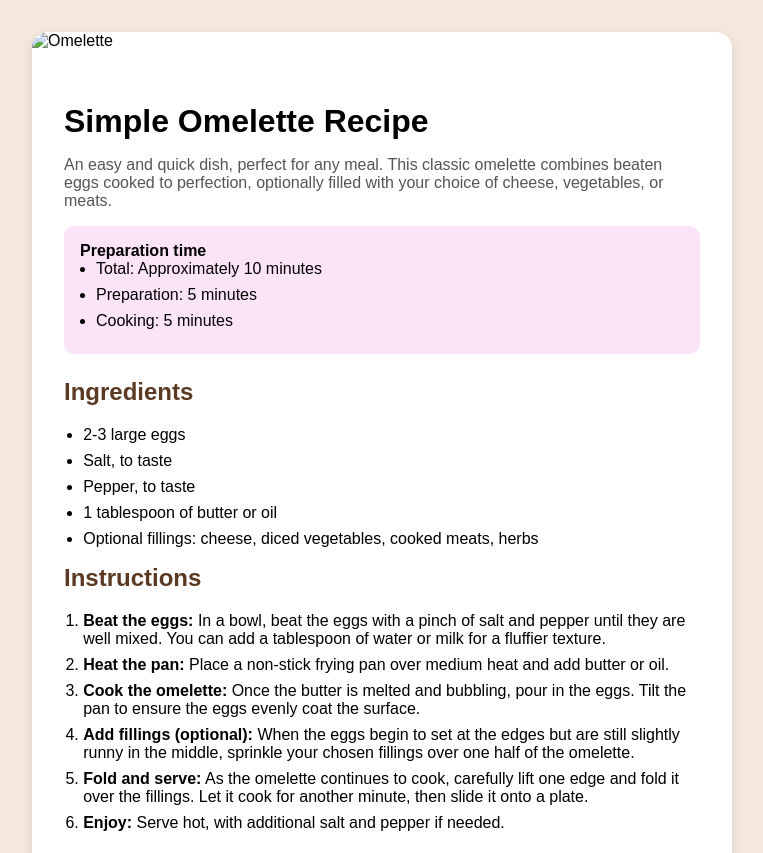
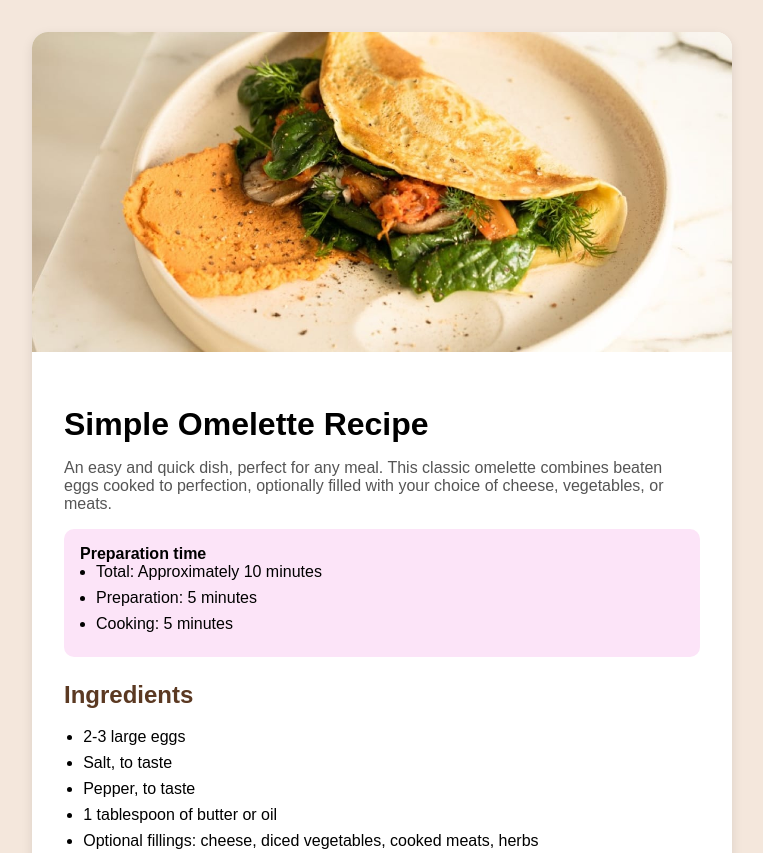
Before and after one commit to sonia-vyshnepolska/llab1, a plain HTML site: page index.html in a window 1280 px wide. Shown: the top 853 px of the page, without its empty margins (258-1021 px from the left). Drawn offline with Linux system fonts and the light colour scheme; the site is published under a folder, as on GitHub Pages, so addresses that start at the root find nothing.

Commit message:
Add files via upload

```diff
--- a/index.html
+++ b/index.html
@@ -83,7 +83,7 @@
 <body>
   <div class="container">
     <div class="image">
-      <img src="/assets/images/image-omelette.jpeg" alt="Omelette" />
+      <img src="assets/images/image-omelette.jpeg" alt="" />
     </div>
     <div class="content">
       <h1>Simple Omelette Recipe</h1>
```
